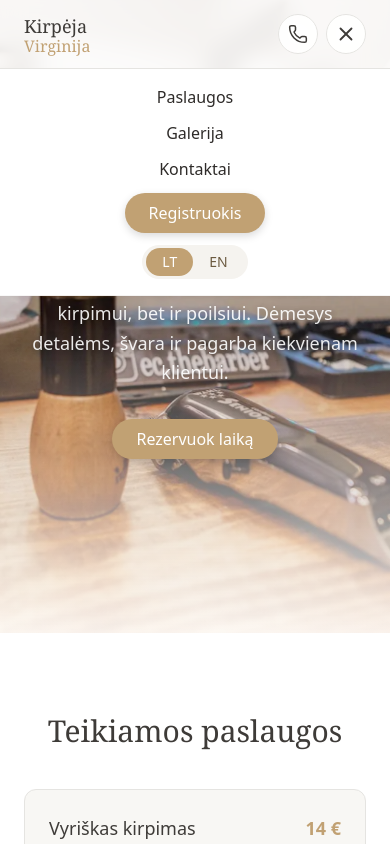
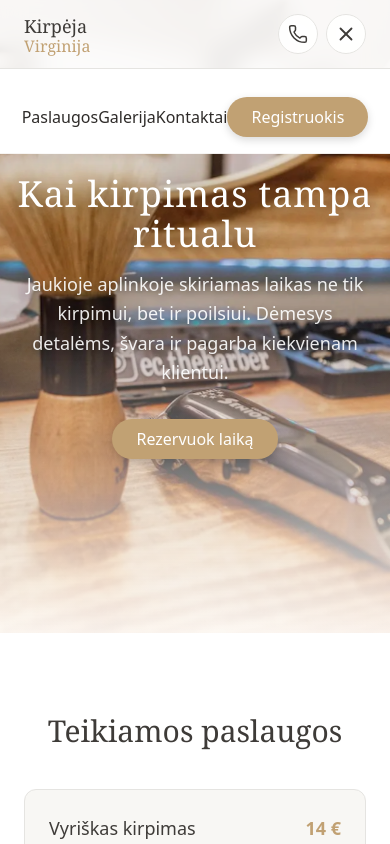
Before and after one commit to L11nas/kirpeja-virginija, a React (Vite) app in the folder kirpeja-virginija/: page / in a window 390 px wide. Both pictures are taken after a click on the button 346 px from the left and 34 px from the top of the page. Shown: the top 844 px of the page. Built offline with nearby package versions, Linux system fonts and the light colour scheme; a web font is replaced by a local one.

Commit message:
Update Header.jsx

```diff
--- a/kirpeja-virginija/src/components/Header.jsx
+++ b/kirpeja-virginija/src/components/Header.jsx
@@ -1,6 +1,6 @@
 import { useState, useEffect } from 'react';
 import { Menu, X, Phone } from 'lucide-react';
-import Button from '../components/ui/Button'; // ← Apple-style button
+import Button from '../components/ui/Button';
 import { useLanguage } from '../context/LanguageContext';
 
 export default function Header() {
@@ -8,6 +8,9 @@ export default function Header() {
   const [scrolled, setScrolled] = useState(false);
   const [hidden, setHidden] = useState(false);
   const { lang, toggleLang } = useLanguage();
+
+  const phoneNumber = '+37065460937';
+  const phoneHref = `tel:${phoneNumber.replace(/\s+/g, '')}`;
 
   const t = {
     LT: {
@@ -27,9 +30,6 @@ export default function Header() {
       ariaCall: 'Call Hairdresser Virginija',
     },
   };
-
-  const phoneNumber = '+37065460937';
-  const phoneHref = `tel:${phoneNumber.replace(/\s+/g, '')}`;
 
   useEffect(() => {
     let lastScrollY = window.scrollY;
@@ -56,15 +56,12 @@ export default function Header() {
       }`}
     >
       <div className='max-w-6xl mx-auto flex justify-between items-center py-3 px-6'>
-        {/* Logo */}
+        {/* LOGO */}
         <a
           href='#hero'
           onClick={(e) => {
             e.preventDefault();
-            window.scrollTo({
-              top: 0,
-              behavior: 'smooth',
-            });
+            window.scrollTo({ top: 0, behavior: 'smooth' });
           }}
           className='flex items-center gap-2 hover:opacity-90 transition'
           aria-label={lang === 'LT' ? 'Grįžti į pradžią' : 'Back to top'}
@@ -75,7 +72,7 @@ export default function Header() {
           </h1>
         </a>
 
-        {/* Desktop Navigation */}
+        {/* DESKTOP NAV */}
         <nav className='hidden md:flex items-center gap-6 text-[#3E3B38]'>
           <a href='#paslaugos' className='hover:text-[#C1A173] transition'>
             {t[lang].services}
@@ -89,8 +86,7 @@ export default function Header() {
             {t[lang].contact}
           </a>
 
-          {/* Apple-style Language Switch */}
-          <div className='hidden md:flex items-center'>
+          {/* LANGUAGE */}
           <div className='flex items-center bg-[#F5F3EF] rounded-full px-1 py-[3px]'>
             {['LT', 'EN'].map((code) => (
               <button
@@ -114,9 +110,8 @@ export default function Header() {
               </button>
             ))}
           </div>
-          </div>
 
-          {/* Call Button (DESKTOP) */}
+          {/* CALL BUTTON (DESKTOP) */}
           <Button
             as='a'
             href={phoneHref}
@@ -134,47 +129,33 @@ export default function Header() {
             {t[lang].call}
           </Button>
 
-          {/* Apple-style CTA Button (DESKTOP) */}
+          {/* BOOKING */}
           <Button
             as='a'
             href='https://book.treatwell.lt/salonas/kirpeja-virginija/'
             target='_blank'
             rel='noopener noreferrer'
             className='px-5 py-2'
-            onClick={() => {
-              if (window.gtag) {
-                window.gtag('event', 'booking_click', {
-                  event_category: 'engagement',
-                  event_label: 'Header Desktop CTA',
-                });
-              }
-            }}
           >
             {t[lang].book}
           </Button>
         </nav>
 
-        {/* Mobile actions: Call + Menu */}
+        {/* MOBILE ACTIONS */}
         <div className='md:hidden flex items-center gap-2'>
+          {/* CALL */}
           <a
             href={phoneHref}
-            className='inline-flex items-center justify-center w-10 h-10 rounded-full border border-[#e5e4e1] bg-white/80 backdrop-blur-md text-[#3E3B38] hover:bg-[#F5F3EF] transition'
+            className='inline-flex items-center justify-center w-10 h-10 rounded-full border border-[#e5e4e1] bg-white/80 backdrop-blur-md text-[#3E3B38]'
             aria-label={t[lang].ariaCall}
-            onClick={() => {
-              if (window.gtag) {
-                window.gtag('event', 'click_phone', {
-                  event_category: 'engagement',
-                  event_label: 'Header Mobile Phone',
-                });
-              }
-            }}
           >
             <Phone size={20} strokeWidth={1.8} />
           </a>
 
+          {/* MENU */}
           <button
             onClick={() => setMenuOpen(!menuOpen)}
-            className='inline-flex items-center justify-center w-10 h-10 rounded-full border border-[#e5e4e1] bg-white/80 backdrop-blur-md text-[#3E3B38] hover:bg-[#F5F3EF] transition'
+            className='inline-flex items-center justify-center w-10 h-10 rounded-full border border-[#e5e4e1] bg-white/80 backdrop-blur-md text-[#3E3B38]'
             aria-label={menuOpen ? 'Uždaryti meniu' : 'Atidaryti meniu'}
           >
             {menuOpen ? <X size={22} /> : <Menu size={22} />}
@@ -185,77 +166,25 @@ export default function Header() {
       {/* MOBILE MENU */}
       {menuOpen && (
         <nav className='md:hidden bg-white border-t border-[#e5e4e1] text-center py-4 space-y-3'>
-          <a
-            href='#paslaugos'
-            className='block hover:text-[#C1A173]'
-            onClick={() => setMenuOpen(false)}
-          >
+          <a href='#paslaugos' onClick={() => setMenuOpen(false)}>
             {t[lang].services}
           </a>
-
-          <a
-            href='#galerija'
-            className='block hover:text-[#C1A173]'
-            onClick={() => setMenuOpen(false)}
-          >
+          <a href='#galerija' onClick={() => setMenuOpen(false)}>
             {t[lang].gallery}
           </a>
-
-          <a
-            href='#kontaktai'
-            className='block hover:text-[#C1A173]'
-            onClick={() => setMenuOpen(false)}
-          >
+          <a href='#kontaktai' onClick={() => setMenuOpen(false)}>
             {t[lang].contact}
           </a>
 
-          {/* Apple-style CTA Button (MOBILE) */}
           <Button
             as='a'
             href='https://book.treatwell.lt/salonas/kirpeja-virginija/'
             target='_blank'
             rel='noopener noreferrer'
             className='mx-auto px-6 py-2'
-            onClick={() => {
-              if (window.gtag) {
-                window.gtag('event', 'booking_click', {
-                  event_category: 'engagement',
-                  event_label: 'Header Mobile CTA',
-                });
-              }
-              setMenuOpen(false);
-            }}
           >
             {t[lang].book}
           </Button>
-
-          {/* Apple-style Language Switch (Mobile) */}
-          <div className='flex justify-center'>
-            <div className='flex items-center bg-[#F5F3EF] rounded-full px-1 py-[3px]'>
-              {['LT', 'EN'].map((code) => (
-                <button
-                  key={code}
-                  onClick={() => {
-                    if (window.gtag) {
-                      window.gtag('event', 'language_switch', {
-                        event_category: 'engagement',
-                        event_label: `${lang} → ${code}`,
-                      });
-                    }
-                    toggleLang();
-                    setMenuOpen(false);
-                  }}
-                  className={`px-4 py-1 text-sm font-medium rounded-full ${
-                    lang === code
-                      ? 'bg-[#C1A173] text-white'
-                      : 'text-[#6B5A40] hover:bg-[#E8E2D8]'
-                  }`}
-                >
-                  {code}
-                </button>
-              ))}
-            </div>
-          </div>
         </nav>
       )}
     </header>
```
Lines whose indentation alone changed are shown as unchanged.
